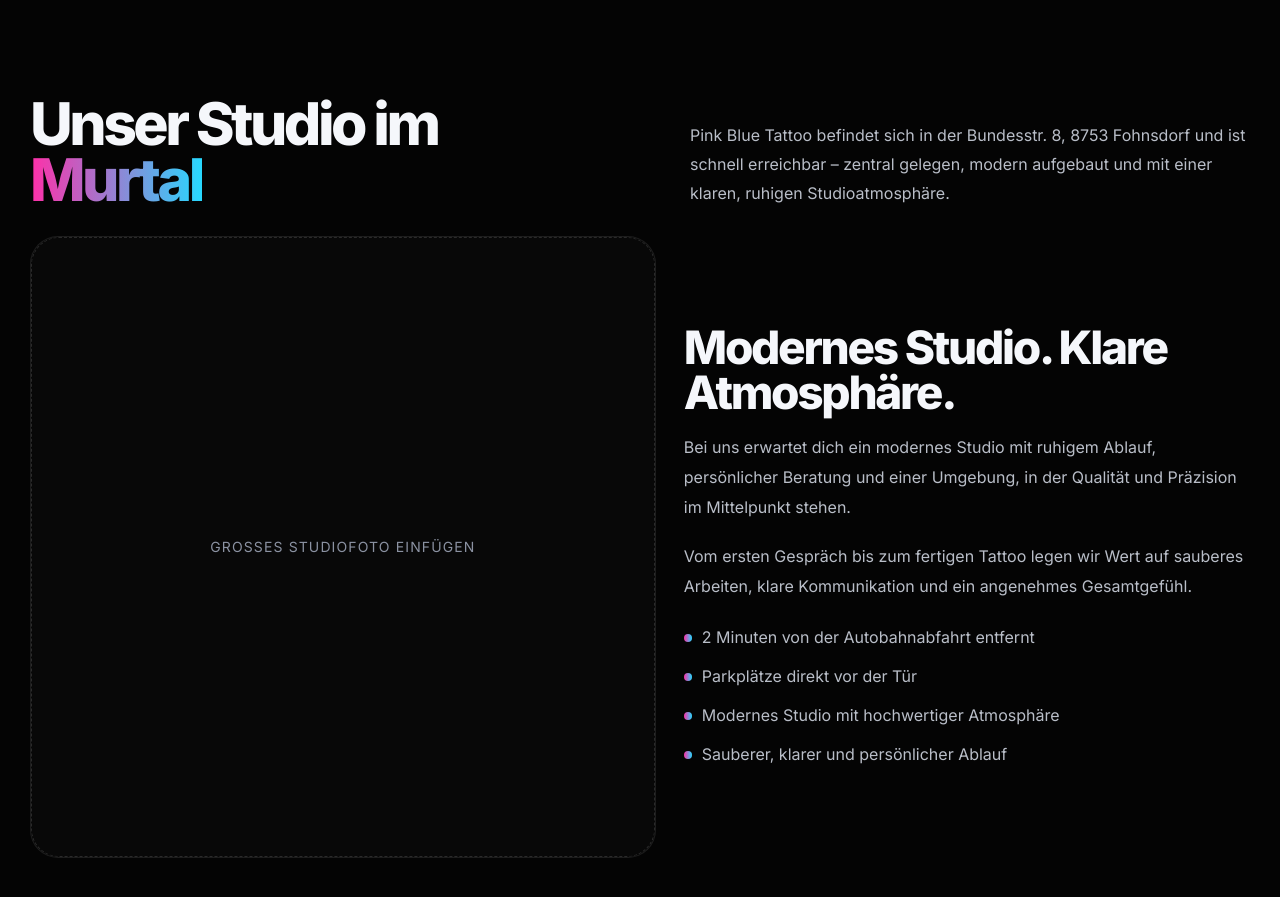
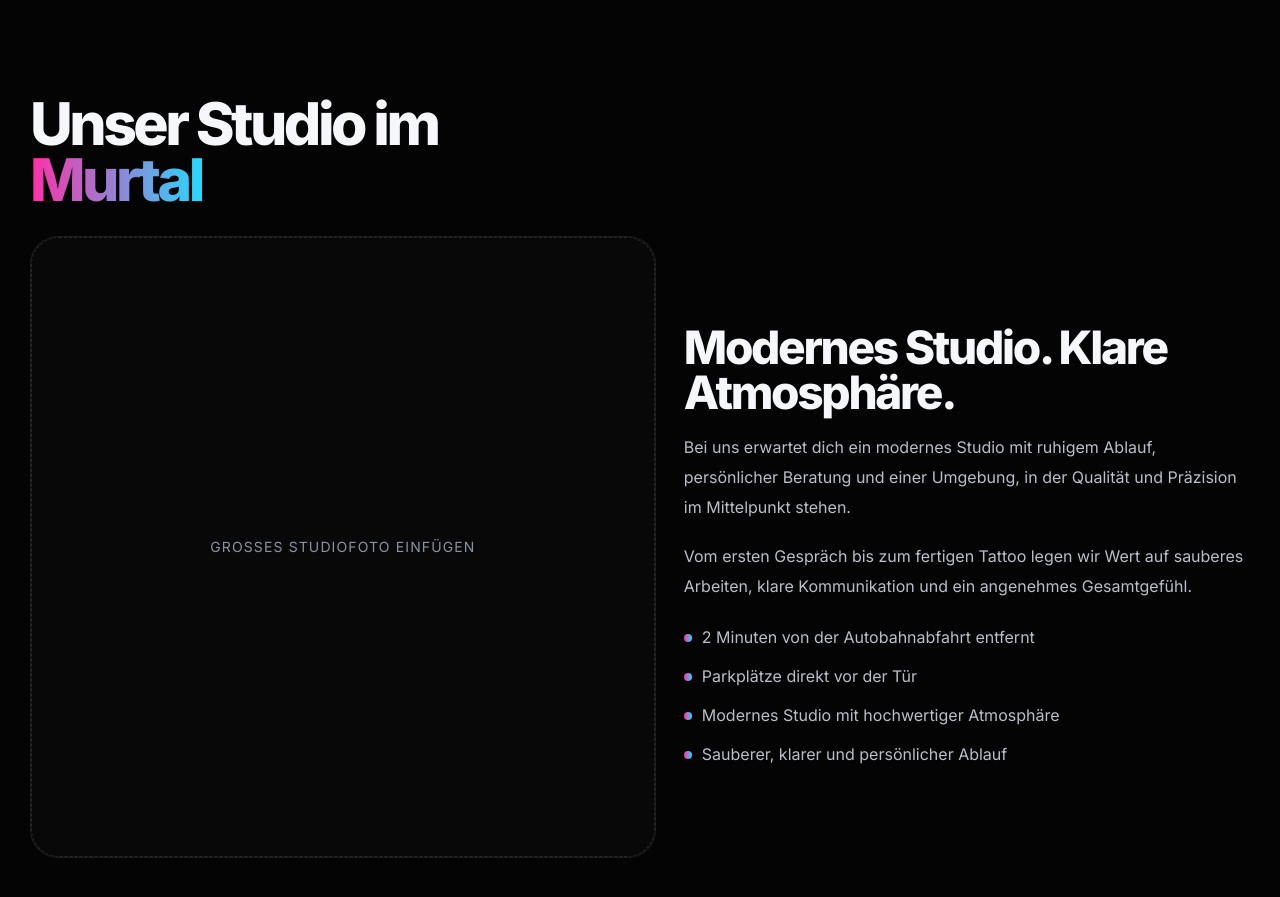
Before and after one commit to rjstudiooffice/Pinkbluetattoo, a plain HTML site: page index.html in a window 1280 px wide. Shown: the part 800-1697 px from the top of the page. Drawn offline with Linux system fonts and the light colour scheme.

Commit message:
Update index.html

```diff
--- a/index.html
+++ b/index.html
@@ -761,11 +761,7 @@
       <div class="container">
         <div class="section-head">
           <h2>Unser Studio im<br><span class="grad">Murtal</span></h2>
-          <p>
-            Pink Blue Tattoo befindet sich in der Bundesstr. 8, 8753 Fohnsdorf
-            und ist schnell erreichbar – zentral gelegen, modern aufgebaut und
-            mit einer klaren, ruhigen Studioatmosphäre.
-          </p>
+
         </div>
 
         <div class="split">
```
